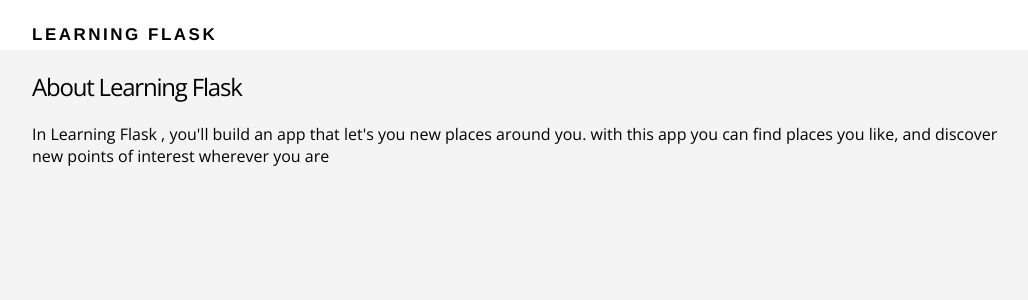
After one commit to AlexLenux/learning-flask, a Flask app: page /about in a window 1280 px wide. The commit adds this page. Shown: the top 300 px of the page, without its empty margins (108-1136 px from the left). Run offline with Flask 2, Linux system fonts and the light colour scheme.

Commit message:
About page

```diff
--- a/routes.py
+++ b/routes.py
@@ -6,5 +6,9 @@ app = Flask(__name__)
 def index():
 	return render_template("index.html")
 
+@app.route("/about")
+def about():
+	return render_template("about.html")
+
 if __name__ == "__main__":
 	app.run(debug=True)
--- /dev/null
+++ b/templates/about.html
@@ -0,0 +1,12 @@
+{% extends "layout.html" %}
+
+{% block contant %}
+	<main class="about.section">
+		<div class="container">
+
+		<h2>About Learning Flask</h2>
+		<p>In Learning Flask , you'll build an app that let's you new places around you. with this app you can find places you like, and discover new points of interest wherever you are</p>
+
+		</div>
+		</main>
+{% endblock %}
--- a/templates/index.html
+++ b/templates/index.html
@@ -6,7 +6,7 @@
 			<div class="section-content">
 				<h2>Discover places near you</h2>
 				<a href="#" class="btn-primary">sign up</a>
-				<a href="#" class="btn-secondary">Learn more</a>
+				<a href="{{ url_for('about') }}" class="btn-secondary">Learn more</a>
 			</div>
 			<div class="section-divice">
 				<img src="static/image/device.png">
```
